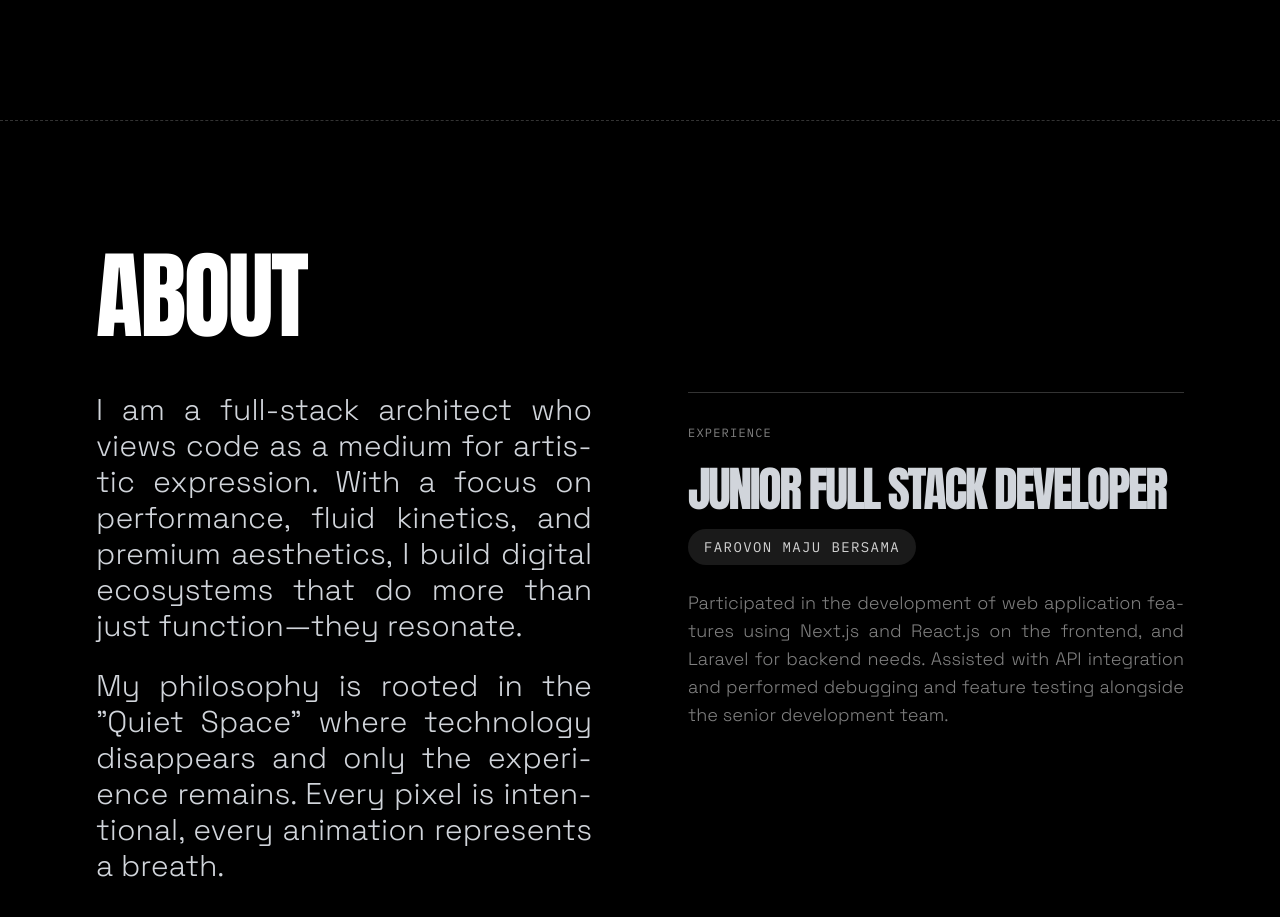
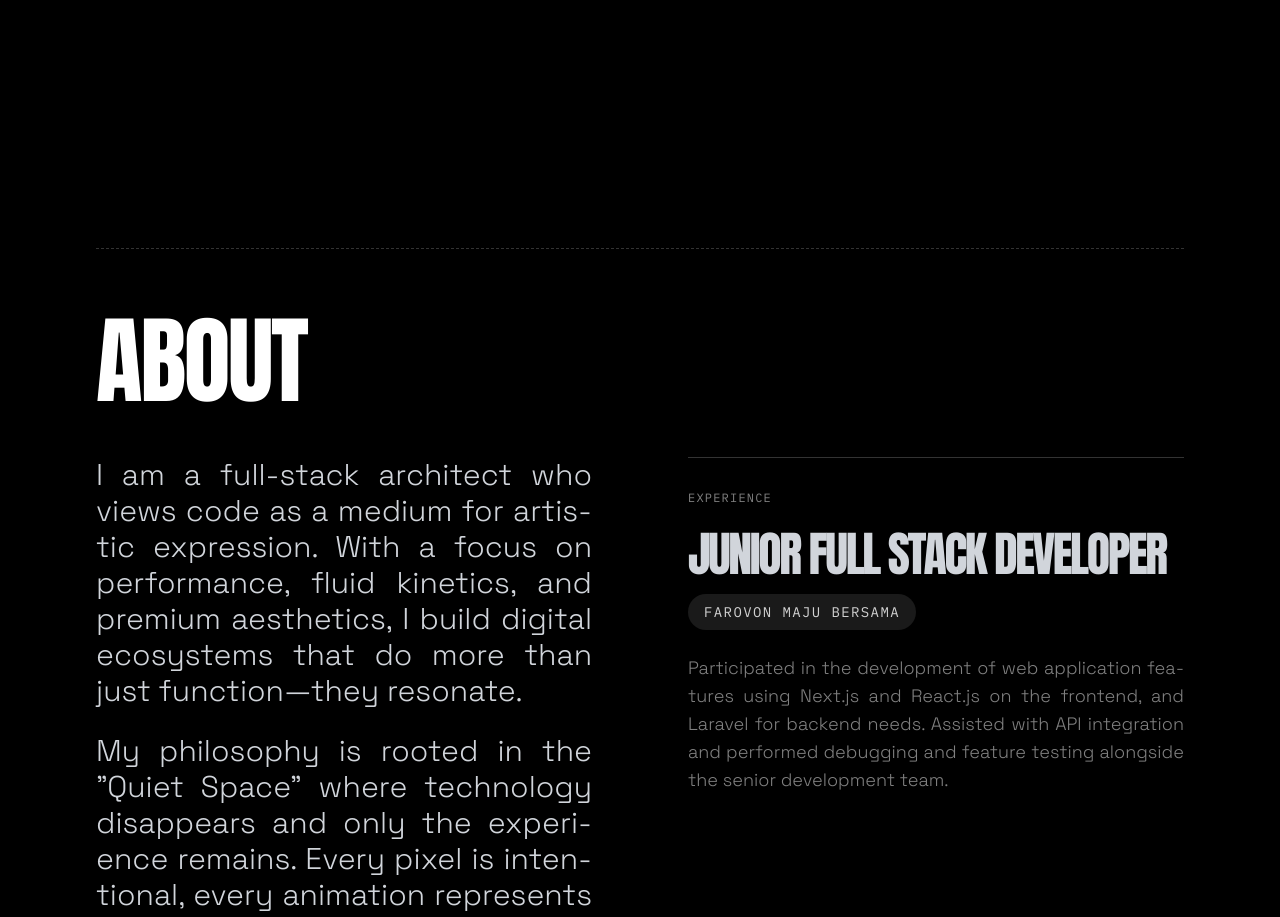
Before and after one commit to kdpras00/porto-website, a Next.js app: page / in a window 1280 px wide. Shown: the part 1160-2077 px from the top of the page. Built offline with nearby package versions, Linux system fonts and the light colour scheme.

Commit message:
refactor: reposition about section divider inside container and add bottom margin

```diff
--- a/components/portfolio/AboutSection.tsx
+++ b/components/portfolio/AboutSection.tsx
@@ -76,8 +76,8 @@ export default function AboutSection() {
       id="about"
       className="relative z-20 w-full px-8 md:px-24 py-32 mt-[40vh] md:mt-[60vh] text-left"
     >
-      <div className="absolute top-0 left-0 w-full border-t border-dashed border-white/20"></div>
       <div className="max-w-7xl mx-auto">
+        <div className="w-full border-t border-dashed border-white/20 mb-16"></div>
         <h2 className="font-display text-5xl md:text-8xl tracking-tight uppercase text-white mb-12">
           About
         </h2>
```
